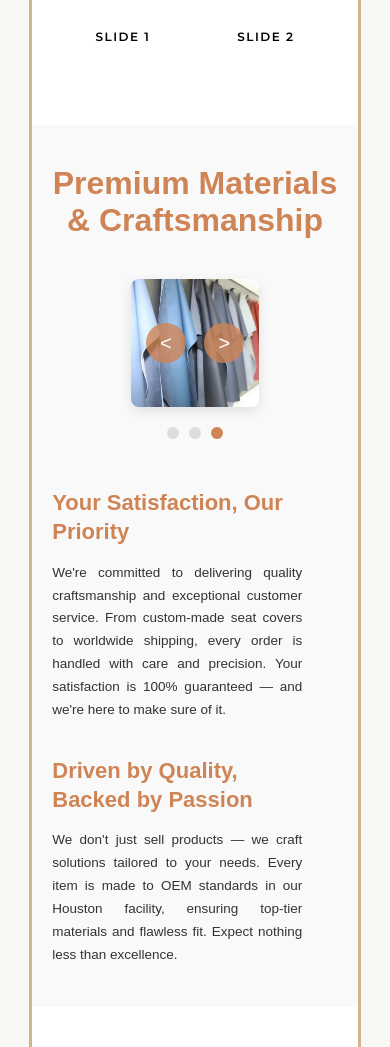
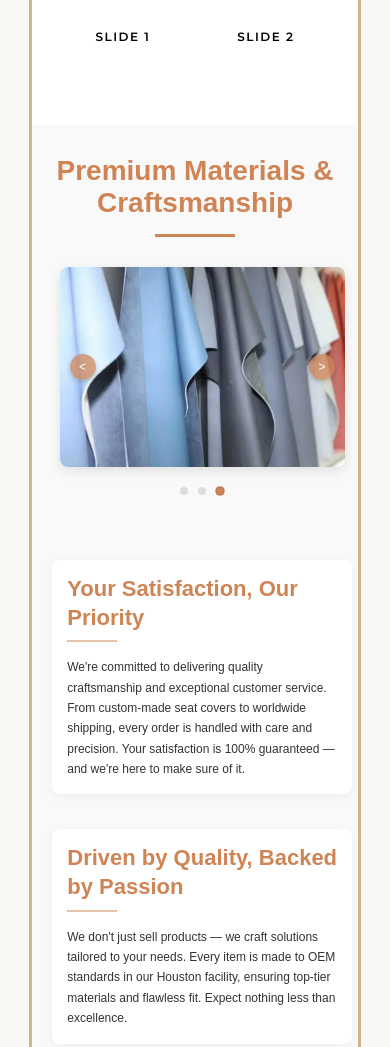
Before and after one commit to amanda-taheri/ebay_template, a website: page index.html in a window 390 px wide. Shown: the part 3100-4147 px from the top of the page. Drawn offline with Linux system fonts and the light colour scheme.

Commit message:
certificates fix2

```diff
--- a/assets/sass/sections/_certificates.scss
+++ b/assets/sass/sections/_certificates.scss
@@ -3,6 +3,7 @@ $brand-color: #cf8455;
 $text-color: #333;
 $light-gray: #f9f9f9;
 $border-radius: 8px;
+$transition-speed: 0.3s;
 
 // Quality Section
 .quality {
@@ -21,6 +22,16 @@ $border-radius: 8px;
     margin-bottom: 40px;
     font-size: 32px;
     font-weight: 700;
+    position: relative;
+
+    &::after {
+      content: '';
+      display: block;
+      width: 80px;
+      height: 3px;
+      background: $brand-color;
+      margin: 15px auto 0;
+    }
   }
 
   &__content-wrapper {
@@ -46,6 +57,16 @@ $border-radius: 8px;
 
   &__block {
     margin-bottom: 35px;
+    padding: 20px;
+    background: white;
+    border-radius: $border-radius;
+    box-shadow: 0 2px 10px rgba(0,0,0,0.05);
+    transition: transform $transition-speed ease, box-shadow $transition-speed ease;
+
+    &:hover {
+      transform: translateY(-5px);
+      box-shadow: 0 5px 15px rgba(0,0,0,0.1);
+    }
 
     &:last-child {
       margin-bottom: 0;
@@ -57,6 +78,18 @@ $border-radius: 8px;
     font-size: 24px;
     margin-bottom: 15px;
     line-height: 1.3;
+    position: relative;
+    padding-bottom: 10px;
+
+    &::after {
+      content: '';
+      position: absolute;
+      bottom: 0;
+      left: 0;
+      width: 50px;
+      height: 2px;
+      background: rgba($brand-color, 0.5);
+    }
   }
 
   &__text {
@@ -79,15 +112,16 @@ $border-radius: 8px;
 
   &__wrapper {
     display: flex;
-        transition: transform 0.3s ease;
+    transition: transform $transition-speed ease;
+    height: 350px;
   }
 
   &__img {
     width: 100%;
-        height: auto;
+    height: 100%;
     flex-shrink: 0;
     object-fit: cover;
-        max-height: 350px;
+    object-position: center;
   }
 
   &__btn {
@@ -105,11 +139,19 @@ $border-radius: 8px;
     display: flex;
     align-items: center;
     justify-content: center;
-        transition: background 0.3s;
+    transition: all $transition-speed;
     z-index: 10;
+    box-shadow: 0 2px 5px rgba(0,0,0,0.2);
+    opacity: 0.9;
 
     &:hover {
       background: $brand-color;
+      opacity: 1;
+      transform: translateY(-50%) scale(1.1);
+    }
+
+    &:active {
+      transform: translateY(-50%) scale(0.95);
     }
 
     &--prev {
@@ -126,6 +168,7 @@ $border-radius: 8px;
     justify-content: center;
     gap: 10px;
     margin-top: 20px;
+    padding: 5px;
   }
 
   &__indicator {
@@ -134,33 +177,135 @@ $border-radius: 8px;
     background: #ddd;
     border-radius: 50%;
     cursor: pointer;
-        transition: background 0.3s;
+    transition: all $transition-speed;
+    border: 1px solid transparent;
+
+    &:hover {
+      background: lighten($brand-color, 20%);
+    }
 
     &--active {
       background: $brand-color;
+      transform: scale(1.2);
+      border-color: rgba(0,0,0,0.1);
     }
   }
 }
 
 // Responsive adjustments
+@media (max-width: 992px) {
+  .quality {
+    &__content {
+      padding-right: 2rem;
+    }
+  }
+}
+
 @media (max-width: 768px) {
   .quality {
     padding: 40px 0;
 
     &__content-wrapper {
+      flex-direction: column;
       gap: 30px;
     }
 
-        &__slider2-container {
+    &__slider-container {
       flex: 0 0 100%;
+      order: -1;
+      margin-bottom: 30px;
+    }
+
+    &__content {
+      padding-right: 0;
+      padding-top: 0;
+      width: 100%;
     }
 
     &__title {
       font-size: 22px;
     }
+
+    &__text {
+      font-size: 1.2rem;
+      text-align: left;
+    }
+
+    &__block {
+      padding: 15px;
+    }
   }
 
   .slider2 {
     max-width: 100%;
+
+    &__wrapper {
+      height: 300px;
+    }
+
+    &__btn {
+      width: 34px;
+      height: 34px;
+      font-size: 16px;
+
+      &--prev {
+        left: 10px;
+      }
+
+      &--next {
+        right: 10px;
       }
     }
+
+    &__indicators {
+      margin-top: 15px;
+    }
+  }
+}
+
+@media (max-width: 576px) {
+  .quality {
+    padding: 30px 0;
+
+    &__heading {
+      font-size: 28px;
+      margin-bottom: 30px;
+    }
+  }
+
+  .slider2 {
+    &__wrapper {
+      height: 250px;
+    }
+
+    &__btn {
+      width: 30px;
+      height: 30px;
+      font-size: 14px;
+    }
+
+    &__indicator {
+      width: 10px;
+      height: 10px;
+    }
+  }
+}
+
+@media (max-width: 400px) {
+  .slider2 {
+    &__wrapper {
+      height: 200px;
+    }
+
+    &__btn {
+      width: 26px;
+      height: 26px;
+      font-size: 12px;
+    }
+
+    &__indicator {
+      width: 8px;
+      height: 8px;
+    }
+  }
+}
```
Also changed, not shown: assets/css/main.css, 1 other file. Lines whose indentation alone changed are shown as unchanged.
